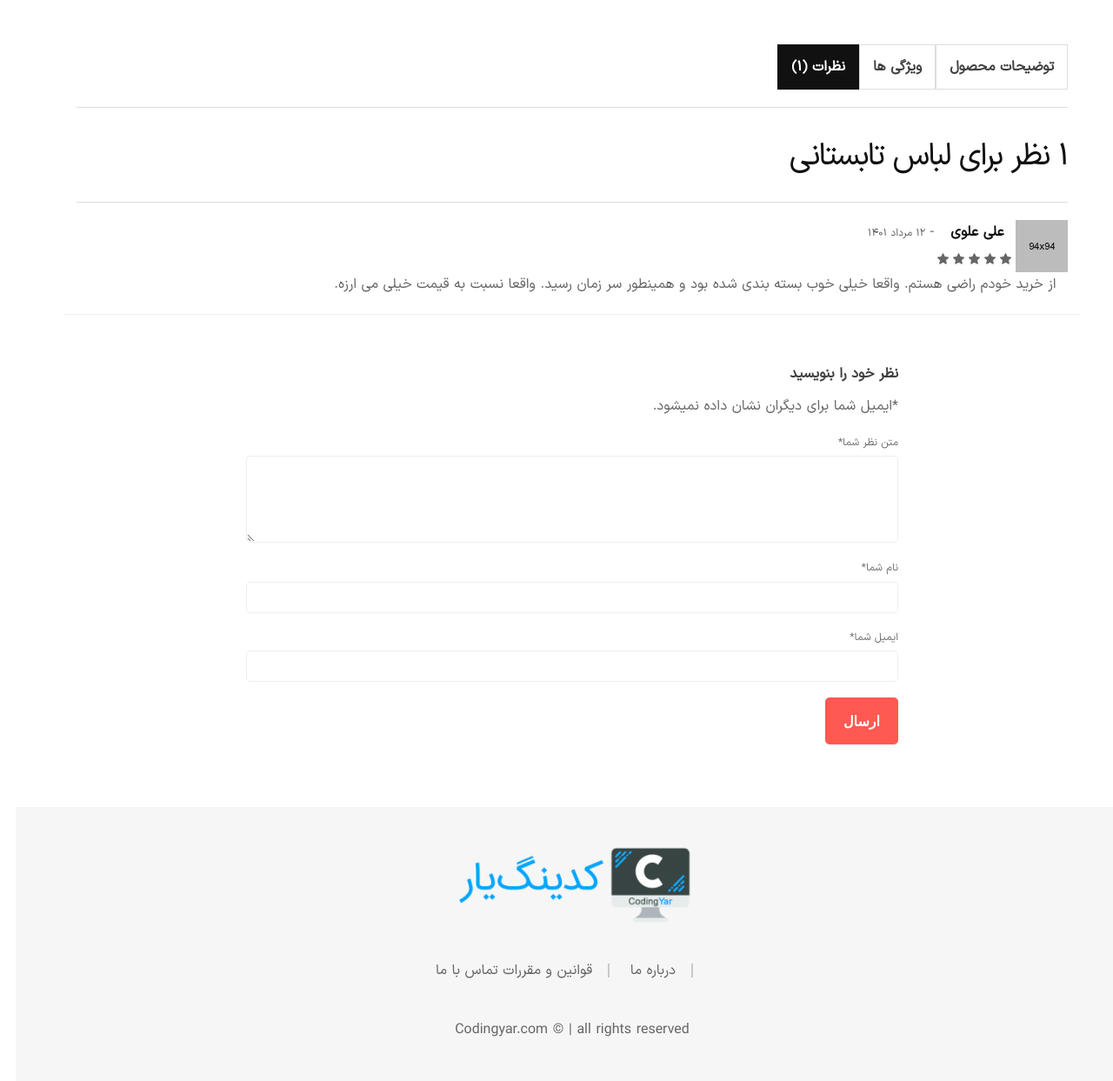
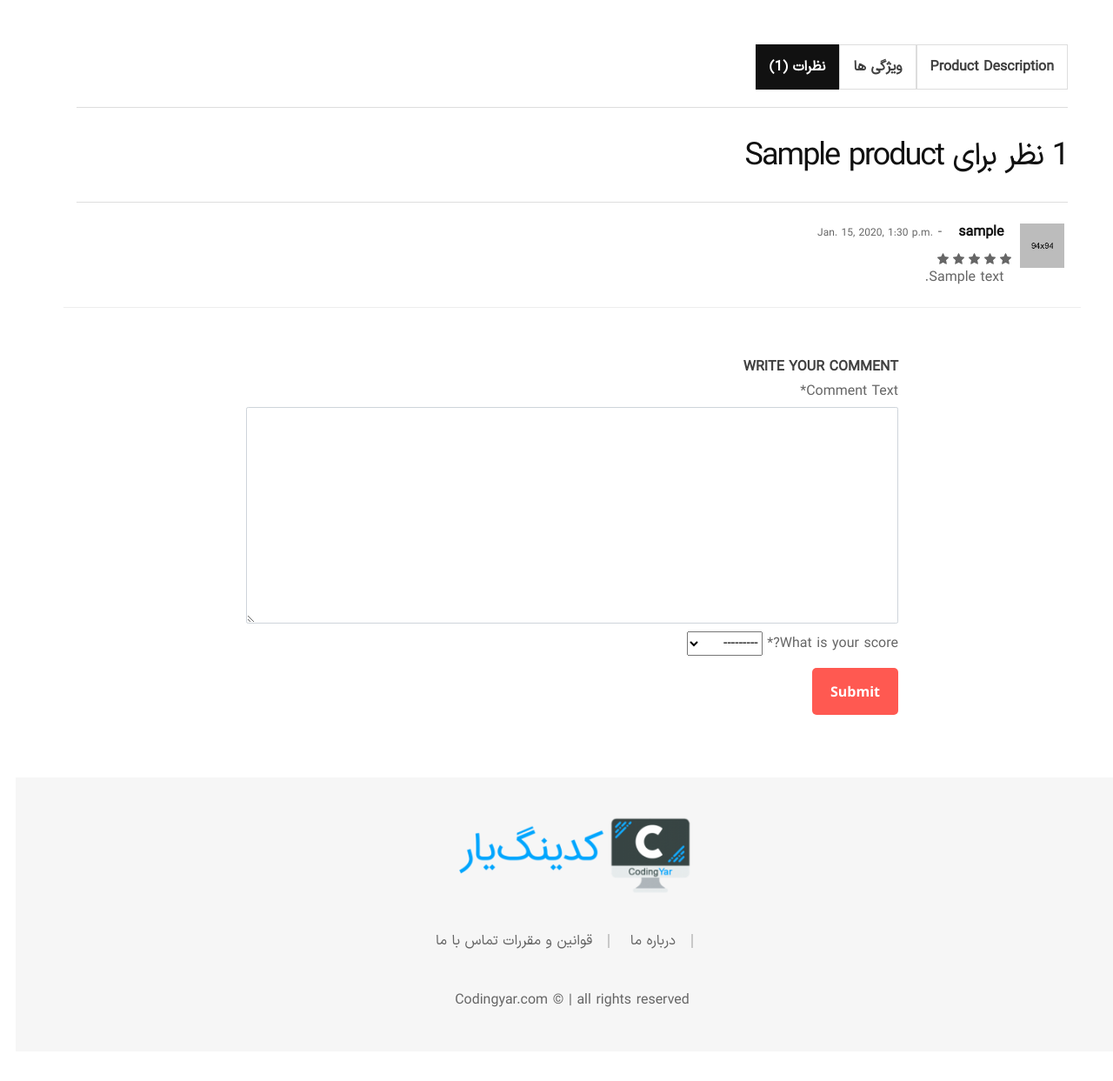
Before and after one commit to saweedkh/online_shop_course, a Django app: page /products/1/ in a window 1280 px wide, after a click that opens the changed part. Shown: the part 769-2012 px from the top of the page at 87% size. After the commit the page ends 1927 px from the top, so only its background shows below. Run offline with Django 4.2, Linux system fonts and the light colour scheme; tables that the repository leaves empty hold one stand-in row (values such as "Sample post"); parts of the project's set-up code (start-up, migrations or seed data) failed here and were passed over; some libraries are stand-ins or nearby versions; some web fonts are replaced.

Commit message:
add i18n (translation)

```diff
--- /dev/null
+++ b/products/forms.py
@@ -0,0 +1,9 @@
+from django import forms
+
+from .models import Comment
+
+
+class CommentForm(forms.ModelForm):
+    class Meta:
+        model = Comment
+        fields = ['body', 'stars']
--- a/products/templates/products/product_detail.html
+++ b/products/templates/products/product_detail.html
@@ -1,4 +1,8 @@
 {% extends "_base.html" %}
+{% load static %}
+{% load crispy_forms_tags %}
+{% load comment_tags %}
+{% load i18n %}
 
 {% block page_title %}
 Product Detail
@@ -14,7 +18,7 @@ Product Detail
                 <div class="row">
                     <div class="col-12">
                         <div class="d-flex justify-content-between align-items-center flex-sm-row flex-column">
-                            <h1 class="page-title">جزئیات محصول «{{product.title}}»</h1>
+                            <h1 class="page-title">{% trans "Product details of" %} «{{product.title}}»</h1>
                         </div>
                     </div>
                 </div>
@@ -37,9 +41,9 @@ Product Detail
                                     {{ product.description }}
                                 </p>
                                 <div class="my-5 py-5 product-price-wrapper mb--25">
-                                    <span class="money text-success">۱۴۸,۰۰۰ تومان</span>
+                                    <span class="money text-success">۱۴۸,۰۰۰ {% trans "$" %}</span>
                                     <span class="price-separator">-</span>
-                                    <span class="money old-price text-danger">{{product.price }} تومان</span>
+                                    <span class="money old-price text-danger">{{product.price }} {% trans "$" %}</span>
                                 </div>
                                 <div class="product-action d-flex align-items-sm-center align-content-center mb--30">
                                     <div class="quantity-wrapper d-flex justify-content-start">
@@ -48,11 +52,11 @@ Product Detail
                                         </div>
                                     </div>
                                     <button type="button" class="btn btn-small btn-bg-red btn-color-white btn-hover-2" onclick="window.location.href='cart.html'">
-                                        اضافه به سبد خرید
+                                        {% trans "Add to cart" %}
                                     </button>
                                 </div>
                                 <div class="product-footer-meta mt-5 pt-5">
-                                    <p><span class="m-0">دسته بندی ها:</span>
+                                    <p><span class="m-0">{% trans "Categories" %}:</span>
                                         <a href="shop.html">لباس</a>,
                                         <a href="shop.html">تابستانی</a>,
                                         <a href="shop.html">گرم</a>,
@@ -67,13 +71,13 @@ Product Detail
                             <div class="product-data-tab tab-style-3">
                                 <div class="nav nav-tabs product-data-tab__head" id="product-tab" role="tablist">
                                     <a class="m-0 product-data-tab__link nav-link active" id="nav-description-tab" data-toggle="tab" href="#nav-description" role="tab" aria-selected="true">
-                                        <span>توضیحات محصول</span>
+                                        <span>{% trans "Product Description" %}</span>
                                     </a>
                                     <a class="m-0 product-data-tab__link nav-link" id="nav-info-tab" data-toggle="tab" href="#nav-info" role="tab" aria-selected="true">
                                         <span>ویژگی ها</span>
                                     </a>
                                     <a class="m-0 product-data-tab__link nav-link" id="nav-reviews-tab" data-toggle="tab" href="#nav-reviews" role="tab" aria-selected="true">
-                                        <span>نظرات (۱)</span>
+                                        <span>نظرات ({{product.comments.all|only_active_comments|length}})</span>
                                     </a>
                                 </div>
                                 <div class="tab-content product-data-tab__content" id="product-tabContent">
@@ -111,40 +115,42 @@ Product Detail
                                     </div>
                                     <div class="tab-pane fade" id="nav-reviews" role="tabpanel" aria-labelledby="nav-reviews-tab">
                                         <div class="product-reviews">
-                                            <h3 class="review__title">۱ نظر برای لباس تابستانی</h3>
+                                            <h3 class="review__title">{{product.comments.all|only_active_comments|length}} نظر برای {{product.title}} </h3>
                                             <ul class="review__list">
+                                                {% for comment in product.comments.all|only_active_comments %}
                                                 <li class="review__item">
                                                     <div class="review__container">
                                                         <div class="review__text">
                                                             <div class="d-flex flex-sm-row flex-row">
-                                                                <img src="assets/img/others/comment-1.jpg" alt="Review Avatar" class="review__avatar">
+                                                                <img src={% static "img/others/comment-1.jpg" %} alt="Review Avatar" class="review__avatar p-2">
                                                                 <div>
                                                                     <div class="review__meta">
-                                                                        <strong class="review__author px-4">علی علوی</strong>
+                                                                        <span class="review__published-date">{{comment.datetime_created}}</span>
                                                                         <span class="review__dash">-</span>
-                                                                        <span class="review__published-date">۱۲ مرداد ۱۴۰۱</span>
+                                                                        <strong class="review__author px-4">{{comment.author.username}}</strong>
                                                                     </div>
                                                                     <div class="product-rating">
                                                                         <div class="m-0 star-rating star-five">
-                                                                            <span>Rated <strong class="rating">5.00</strong> out of 5</span>
+                                                                            <span>Rated <strong class="rating">{{comment.stars}}</strong> out of 5</span>
                                                                         </div>
                                                                     </div>
+                                                                    <p class="review__description text-right px-4 ">
+                                                                        {{comment.body}}
+                                                                    </p>
                                                                 </div>
                                                             </div>
-                                                            <p class="review__description text-right px-4">
-                                                                از خرید خودم راضی هستم. واقعا خیلی خوب بسته بندی شده بود و همینطور سر زمان رسید. واقعا نسبت به قیمت خیلی می ارزه.
-                                                            </p>
                                                         </div>
                                                     </div>
                                                 </li>
+                                                {% endfor %}
                                             </ul>
                                             <div class="review-form-wrapper">
                                                 <div class="row">
                                                     <div class="border-top py-5 w-100"></div>
                                                     <div class="col-lg-8 m-auto">
-                                                        <span class="reply-title pull-right">نظر خود را بنویسید</span>
+                                                        <span class="reply-title pull-right">{% trans 'Write your comment' %}</span>
                                                         <br>
-                                                        <form action="#" class="form text-right">
+                                                        {% comment %} <form action="#" class="form text-right">
                                                             <div class="form-notes mb--20">
                                                                 <p class="my-3"><span class="required">*</span>ایمیل شما برای دیگران نشان داده نمیشود.</p>
                                                             </div>
@@ -167,6 +173,11 @@ Product Detail
                                                                     </div>
                                                                 </div>
                                                             </div>
+                                                        </form> {% endcomment %}
+                                                        <form action={% url 'comment_create' product.id %} method='POST'>
+                                                            {% csrf_token %}
+                                                            {{ comment_form|crispy}}
+                                                            <input type="submit" value={% trans 'Submit' %} class="btn-submit">
                                                         </form>
                                                     </div>
                                                 </div>
--- a/products/templates/products/product_list.html
+++ b/products/templates/products/product_list.html
@@ -46,7 +46,7 @@ Product List
                                 <div class="tab-pane fade show active" id="nav-all">
                                     <div class="row xxl-block-grid-6 grid-space-20">
                                         {% for product in products %}
-                                        {% csrf_token %}
+
                                         <div class="col-xl-3 col-md-4 col-sm-6 mb--50">
                                             <div class="ShoppingYar-product">
                                                 <div class="product-inner">
--- /dev/null
+++ b/products/templatetags/comment_tags.py
@@ -0,0 +1,8 @@
+from django import template
+
+register = template.Library()
+
+
+@register.filter
+def only_active_comments(comments):
+    return comments.filter(active=True)
--- a/products/urls.py
+++ b/products/urls.py
@@ -4,6 +4,7 @@ from . import views
 
 urlpatterns = [
     path('', views.ProductListView.as_view(), name='product_list'),
-    path('<int:pk>/', views.ProductDetailView.as_view(), name='product_detail')
+    path('<int:pk>/', views.ProductDetailView.as_view(), name='product_detail'),
+    path('comment/<int:product_id>/', views.CommentCreateView.as_view(), name='comment_create'),
 
 ]
--- a/products/views.py
+++ b/products/views.py
@@ -1,7 +1,10 @@
-from django.shortcuts import render
+from typing import Any
+from django.shortcuts import render, get_object_or_404
+from django.urls import reverse
 from django.views import generic
 
-from .models import Product
+from .models import Product, Comment
+from .forms import CommentForm
 
 # Create your views here.
 
@@ -16,3 +19,28 @@ class ProductDetailView(generic.DetailView):
     model = Product
     template_name = 'products/product_detail.html'
     context_object_name = 'product'
+
+    def get_context_data(self, **kwargs: Any) -> dict[str, Any]:
+        context = super().get_context_data(**kwargs)
+        context['comment_form'] = CommentForm()
+        return context
+
+
+class CommentCreateView(generic.CreateView):
+    model = Comment
+    form_class = CommentForm
+
+    # def get_success_url(self) -> str:
+    #     product_id = int(self.kwargs['product_id'])
+    #     return reverse('product_detail')
+
+    def form_valid(self, form):
+        obj = form.save(commit=False)
+        obj.author = self.request.user
+
+        product_id = int(self.kwargs['product_id'])
+        product = get_object_or_404(Product, id=product_id)
+        obj.product = product
+
+
+        return super().form_valid(form)
```
Also changed, not shown: config/settings.py (+5 -3 lines), products/admin.py (+16 -2 lines), products/models.py (+37 -1 lines), products/locale/fa/LC_MESSAGES/django.po (added), products/migrations/0002_comment.py (added), products/migrations/0003_alter_comment_stars.py (added), products/migrations/0004_alter_comment_product.py (added), products/templatetags/__init__.py (added), 1 other file.
